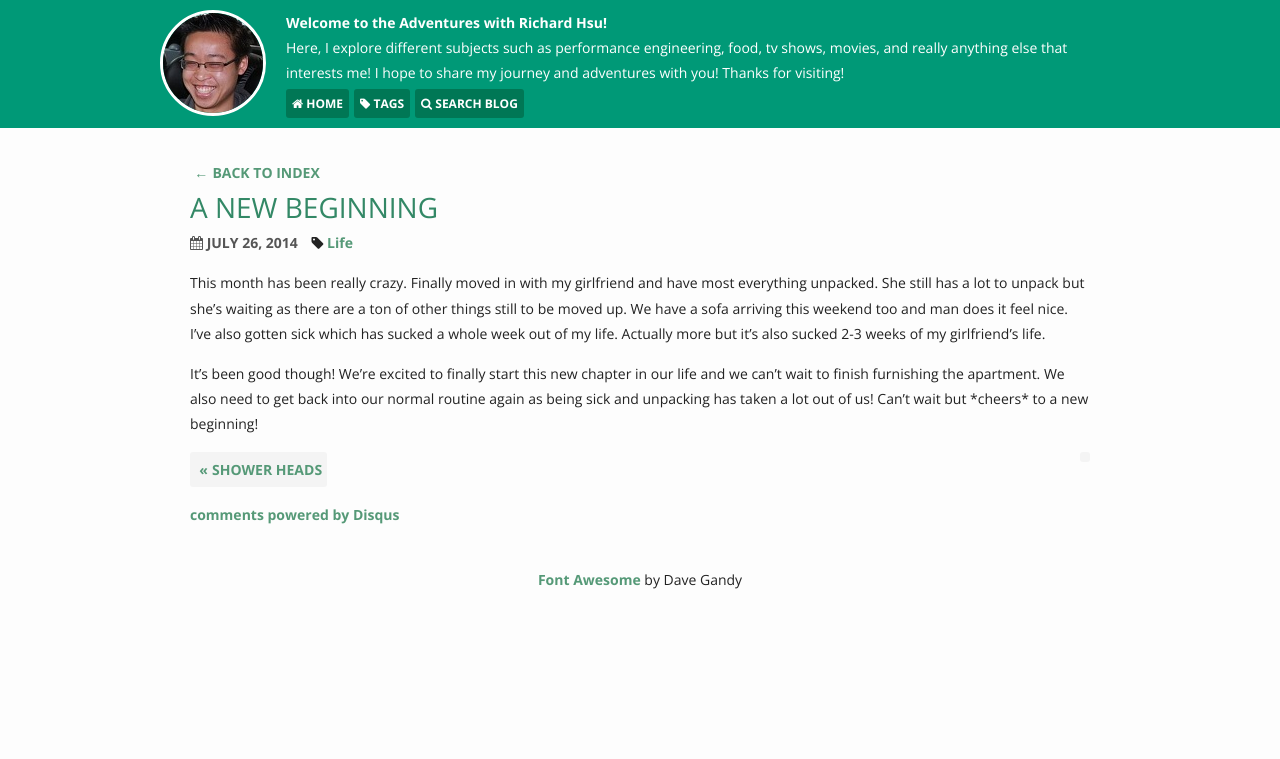
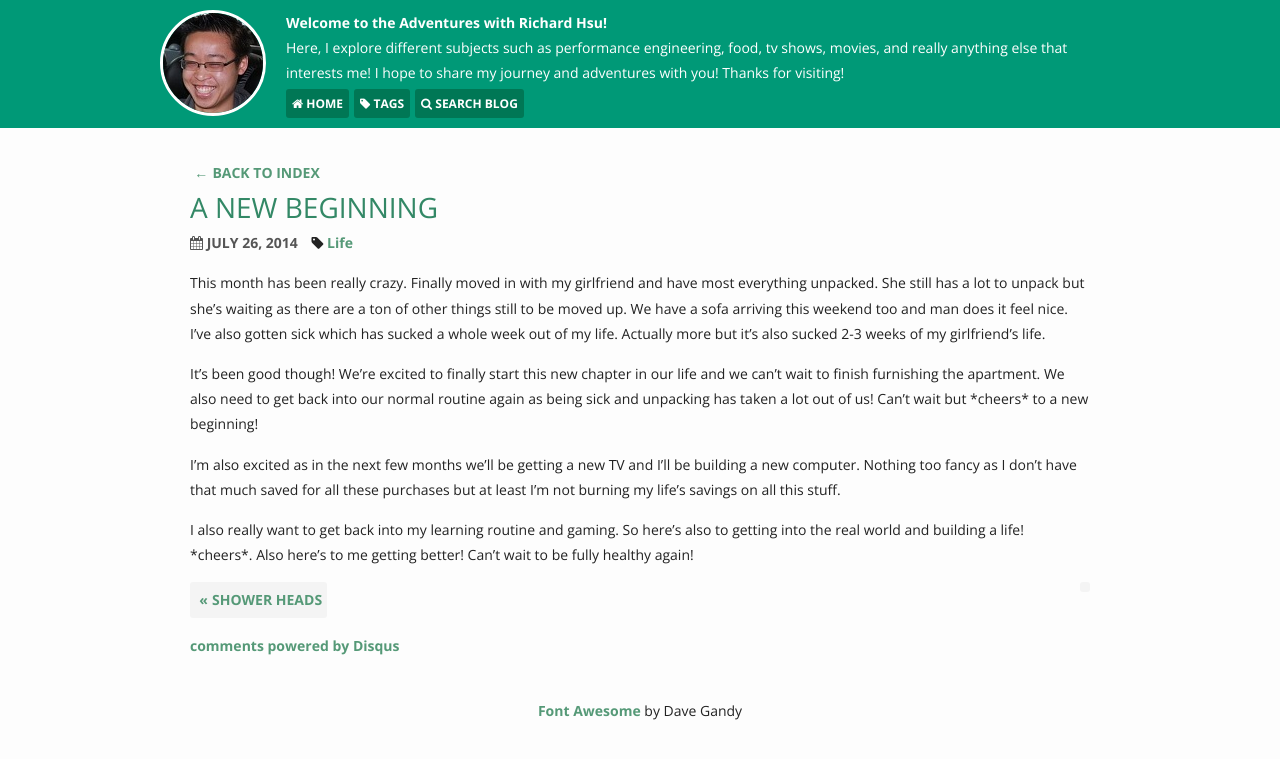
Before and after one commit to richardhsu/richardhsu.github.io, a Jekyll site: the page built from _posts/2014-07-26-a-new-beginning.markdown, in a window 1280 px wide. Shown: the top 759 px of the page. Built offline with Jekyll 4.4.1, drawn with Linux system fonts in a browser that asks for light colours; nearby versions of some CDN libraries; Markdown is read by kramdown in place of the engine named in the settings; comment, search, counter and statistics services are not loaded.

Commit message:
Build site at 2014-07-26 21:24:08 UTC

```diff
--- a/_posts/2014-07-26-a-new-beginning.markdown
+++ b/_posts/2014-07-26-a-new-beginning.markdown
@@ -13,7 +13,18 @@ this weekend too and man does it feel nice. I've also gotten sick which has
 sucked a whole week out of my life. Actually more but it's also sucked 2-3
 weeks of my girlfriend's life.
 
+<!--more-->
+
 It's been good though! We're excited to finally start this new chapter in our
 life and we can't wait to finish furnishing the apartment. We also need to
 get back into our normal routine again as being sick and unpacking has taken
 a lot out of us! Can't wait but \*cheers\* to a new beginning!
+
+I'm also excited as in the next few months we'll be getting a new TV and I'll
+be building a new computer. Nothing too fancy as I don't have that much saved
+for all these purchases but at least I'm not burning my life's savings on all
+this stuff.
+
+I also really want to get back into my learning routine and gaming. So here's
+also to getting into the real world and building a life! \*cheers\*. Also
+here's to me getting better! Can't wait to be fully healthy again!
```
Also changed, not shown: 3 other files.
